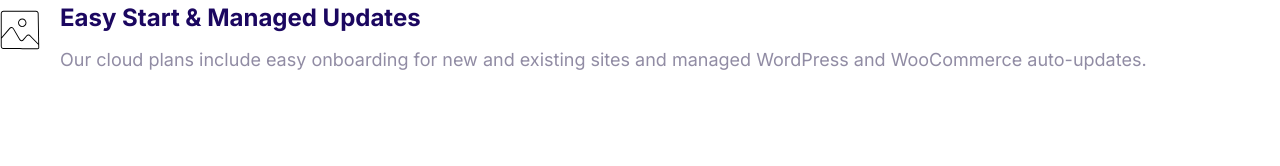
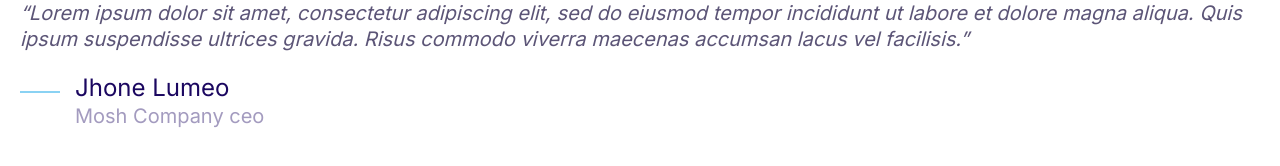
Before and after one commit to pamirodrigues/THE-FINAL, a plain HTML site: page index.html in a window 1280 px wide. Drawn offline with Linux system fonts and the light colour scheme.

Commit message:
editing the quotes section.

```diff
--- a/css/styles.css
+++ b/css/styles.css
@@ -8,6 +8,7 @@
 :root {
   --color-accent: #ff3400;
   --color-body: #918ca4;
+  --color-body-darker: #5c5577;
   --color-headings: #1b0760;
   --color-primary: #2584ff;
   --color-secondary: #00d9ff;
@@ -327,3 +328,51 @@ a {
 .media__body {
   margin-left: 2rem;
 }
+/*quotes*/
+.quote {
+  margin: 0 2rem;
+  font-size: 3rem;
+  font-style: italic;
+  color: var(--color-body-darker);
+  line-height: 1.3;
+}
+
+.quote__text {
+  margin-bottom: 2rem;
+}
+.quote__text::before {
+  content: open-quote;
+}
+.quote__text::after {
+  content: close-quote;
+}
+.quote__footer {
+  margin-left: 1.5rem;
+}
+.quote .quote-author {
+  font-weight: 500;
+  font-style: normal;
+  margin-bottom: 0;
+}
+.quote .quote__company {
+  color: var(--color-headings);
+  opacity: 0.4;
+  font-size: 2rem;
+  font-style: normal;
+}
+.quote__line {
+  position: relative;
+  bottom: 10px;
+}
+@media screen and (min-width: 1024px) {
+  .quote {
+    font-size: 2rem;
+  }
+
+  .quote-author {
+    font-size: 2.4rem;
+  }
+  .quote__company {
+    font-size: 1.6rem;
+  }
+}
--- a/index.html
+++ b/index.html
@@ -12,17 +12,23 @@
     <title>Document</title>
 </head>
 <body>
+    <blockquote class="quote">
+        <p class="quote__text">Lorem ipsum dolor sit amet,
+            consectetur adipiscing elit, sed do eiusmod tempor incididunt ut labore et dolore magna aliqua. Quis ipsum suspendisse ultrices gravida. Risus commodo viverra maecenas accumsan lacus vel facilisis.</p>
+            <footer>
                 <div class="media">
                     <div class="media__image">
-                <svg class="icon">
-                    <use xlink:href="images/sprite.svg#snap"></use>
+                                <svg class="icon quote__line">
+                                    <use xlink:href="images/sprite.svg#line"></use>
                                   </svg>
                     </div>
-        <div class="media__body">
-            <h3 class="media__title">Easy Start & Managed Updates</h3>
-            <p>Our cloud plans include easy onboarding for new and existing sites and managed WordPress and WooCommerce auto-updates. </p>
+                        <div class="media__body quote__footer">
+                            <h3 class="media__title quote-author">Jhone Lumeo</h3>
+                            <p class="quote__company">Mosh Company ceo</p>
                         </div>
                     </div>
+            </footer>
+    </blockquote>
 
 </body>
 </html>
```
Also changed, not shown: Components/quotes.html (added, +17 -0 lines). Lines whose indentation alone changed are shown as unchanged.
